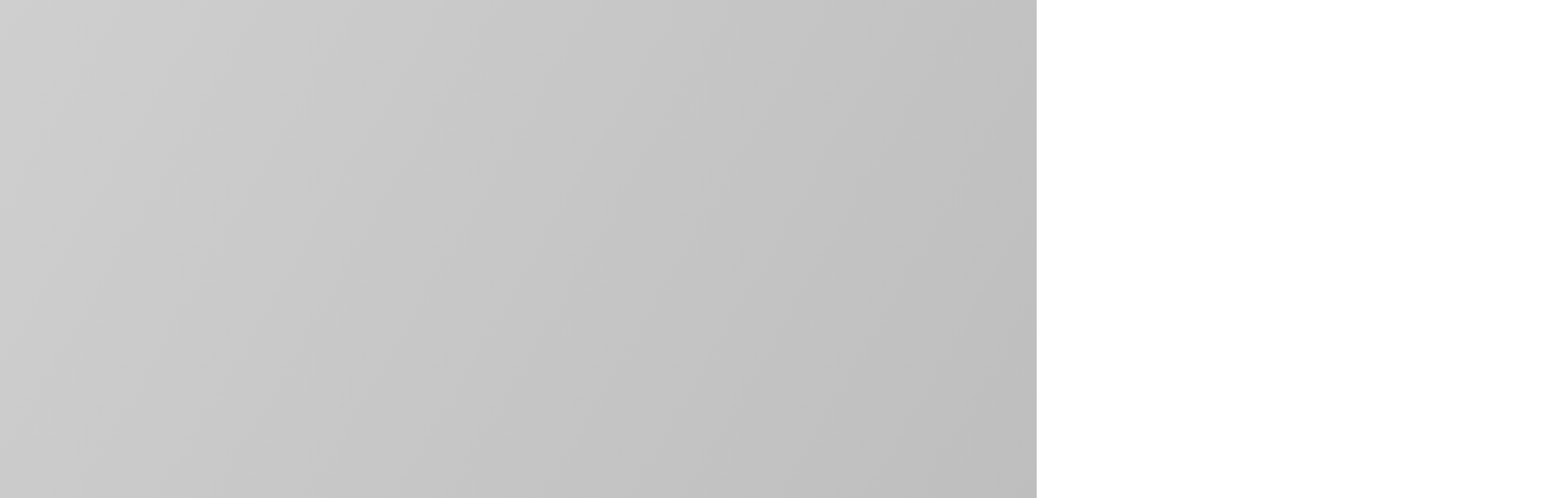
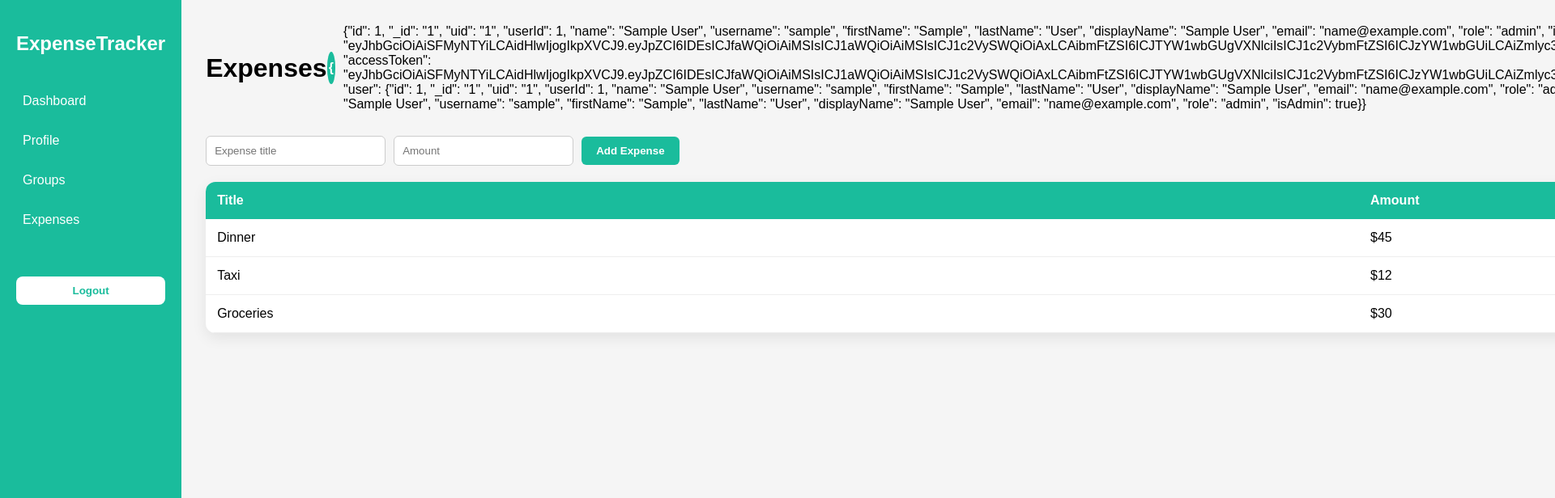
Before and after one commit to philipr0nover/philipr0nover-IT342-Ogue-GroupExpenseTracker, a React (Create React App) app in the folder expense-tracker-web/: page /expenses in a window 1280 px wide. Before the commit this address had no page. Shown: the top 616 px of the page at 81% size, 1920 px wide, since content can reach past the window. Built offline with nearby package versions, Linux system fonts and the light colour scheme; sample sign-in values are in the browser's storage.

Commit message:
Added Expenses page UI with form and table layout

```diff
--- a/expense-tracker-web/src/App.js
+++ b/expense-tracker-web/src/App.js
@@ -4,7 +4,8 @@ import Login from "./pages/Login";
 import Register from "./pages/Register";
 import Dashboard from "./pages/Dashboard";
 import Profile from "./pages/Profile";
-import Groups from "./pages/Groups";   // ← add this
+import Groups from "./pages/Groups";
+import Expenses from "./pages/Expenses";
 
 import ProtectedRoute from "./components/ProtectedRoute";
 
@@ -38,12 +39,21 @@ function App(){
           }
         />
 
-        {/* GROUPS PAGE */}
         <Route
           path="/groups"
           element={
             <ProtectedRoute>
               <Groups/>
+            </ProtectedRoute>
+          }
+        />
+
+        {/* EXPENSES PAGE */}
+        <Route
+          path="/expenses"
+          element={
+            <ProtectedRoute>
+              <Expenses/>
             </ProtectedRoute>
           }
         />
--- /dev/null
+++ b/expense-tracker-web/src/components/AddExpenseForm.js
@@ -0,0 +1,50 @@
+import { useState } from "react";
+
+function AddExpenseForm(){
+
+  const [title,setTitle] = useState("");
+  const [amount,setAmount] = useState("");
+
+  const handleSubmit = (e)=>{
+    e.preventDefault();
+
+    if(title === "" || amount === ""){
+      alert("Please fill all fields");
+      return;
+    }
+
+    alert("Expense added: " + title);
+
+    setTitle("");
+    setAmount("");
+  };
+
+  return(
+
+    <form className="add-expense-form" onSubmit={handleSubmit}>
+
+      <input
+        className="expense-input"
+        placeholder="Expense title"
+        value={title}
+        onChange={(e)=>setTitle(e.target.value)}
+      />
+
+      <input
+        className="expense-input"
+        placeholder="Amount"
+        value={amount}
+        onChange={(e)=>setAmount(e.target.value)}
+      />
+
+      <button className="expense-add-btn">
+        Add Expense
+      </button>
+
+    </form>
+
+  );
+
+}
+
+export default AddExpenseForm;
--- /dev/null
+++ b/expense-tracker-web/src/components/ExpenseRow.js
@@ -0,0 +1,19 @@
+function ExpenseRow({title,amount,date}){
+
+  return(
+
+    <tr>
+
+      <td>{title}</td>
+
+      <td>{amount}</td>
+
+      <td>{date}</td>
+
+    </tr>
+
+  );
+
+}
+
+export default ExpenseRow;
--- a/expense-tracker-web/src/components/ExpenseTable.js
+++ b/expense-tracker-web/src/components/ExpenseTable.js
@@ -1,3 +1,5 @@
+import ExpenseRow from "./ExpenseRow";
+
 function ExpenseTable(){
 
   return(
@@ -7,29 +9,20 @@ function ExpenseTable(){
       <table>
 
         <thead>
+
           <tr>
-            <th>Description</th>
+            <th>Title</th>
             <th>Amount</th>
-            <th>Group</th>
             <th>Date</th>
           </tr>
+
         </thead>
 
         <tbody>
 
-          <tr>
-            <td>Dinner</td>
-            <td>$25</td>
-            <td>Friends</td>
-            <td>Today</td>
-          </tr>
-
-          <tr>
-            <td>Taxi</td>
-            <td>$10</td>
-            <td>Roommates</td>
-            <td>Yesterday</td>
-          </tr>
+          <ExpenseRow title="Dinner" amount="$45" date="May 10"/>
+          <ExpenseRow title="Taxi" amount="$12" date="May 11"/>
+          <ExpenseRow title="Groceries" amount="$30" date="May 12"/>
 
         </tbody>
 
@@ -38,6 +31,7 @@ function ExpenseTable(){
     </div>
 
   );
+
 }
 
 export default ExpenseTable;
--- a/expense-tracker-web/src/components/HeaderBar.js
+++ b/expense-tracker-web/src/components/HeaderBar.js
@@ -1,4 +1,4 @@
-function HeaderBar(){
+function HeaderBar({ title }){
 
   const user = localStorage.getItem("user");
 
@@ -6,21 +6,20 @@ function HeaderBar(){
 
     <div className="header-bar">
 
-      <h2>Dashboard</h2>
+      <h1>{title}</h1>
 
       <div className="header-user">
-
         <div className="user-avatar">
           {user ? user.charAt(0).toUpperCase() : "U"}
         </div>
 
         <span>{user}</span>
-
       </div>
 
     </div>
 
   );
+
 }
 
 export default HeaderBar;
--- a/expense-tracker-web/src/components/Sidebar.js
+++ b/expense-tracker-web/src/components/Sidebar.js
@@ -16,7 +16,7 @@ function Sidebar(){
         <Link to="/dashboard">Dashboard</Link>
         <Link to="/profile">Profile</Link>
         <Link to="/groups">Groups</Link>
-        <Link to="#">Expenses</Link>
+        <Link to="/expenses">Expenses</Link>
 
 
       <br/>
--- /dev/null
+++ b/expense-tracker-web/src/pages/Expenses.js
@@ -0,0 +1,30 @@
+import Sidebar from "../components/Sidebar";
+import HeaderBar from "../components/HeaderBar";
+import AddExpenseForm from "../components/AddExpenseForm";
+import ExpenseTable from "../components/ExpenseTable";
+
+function Expenses(){
+
+  return(
+
+    <div className="dashboard-container">
+
+      <Sidebar/>
+
+      <div className="dashboard-main">
+
+        <HeaderBar title="Expenses"/>
+
+        <AddExpenseForm/>
+
+        <ExpenseTable/>
+
+      </div>
+
+    </div>
+
+  );
+
+}
+
+export default Expenses;
--- a/expense-tracker-web/src/styles.css
+++ b/expense-tracker-web/src/styles.css
@@ -573,3 +573,76 @@ body {
 .group-create-btn:hover{
   background:#16a085;
 }
+/* ================================================= */
+/* EXPENSES PAGE */
+/* ================================================= */
+
+/* expense form */
+
+.add-expense-form{
+  margin-top:20px;
+  margin-bottom:20px;
+  display:flex;
+  gap:10px;
+  align-items:center;
+}
+
+.expense-input{
+  padding:10px;
+  border:1px solid #ccc;
+  border-radius:6px;
+  width:200px;
+  background:white;
+}
+
+.expense-add-btn{
+  padding:10px 18px;
+  border:none;
+  background:#1abc9c;
+  color:white;
+  border-radius:6px;
+  cursor:pointer;
+  font-weight:bold;
+  transition:0.2s;
+}
+
+.expense-add-btn:hover{
+  background:#16a085;
+}
+
+/* expense table container */
+
+.expense-table{
+  margin-top:10px;
+  background:white;
+  border-radius:12px;
+  overflow:hidden;
+  box-shadow:0px 6px 18px rgba(0,0,0,0.08);
+}
+
+/* table structure */
+
+.expense-table table{
+  width:100%;
+  border-collapse:collapse;
+}
+
+/* table header */
+
+.expense-table th{
+  background:#1abc9c;
+  color:white;
+  padding:14px;
+  text-align:left;
+}
+
+/* table rows */
+
+.expense-table td{
+  padding:14px;
+  border-bottom:1px solid #eee;
+}
+
+.expense-table tr:hover{
+  background:#f9f9f9;
+}
```
